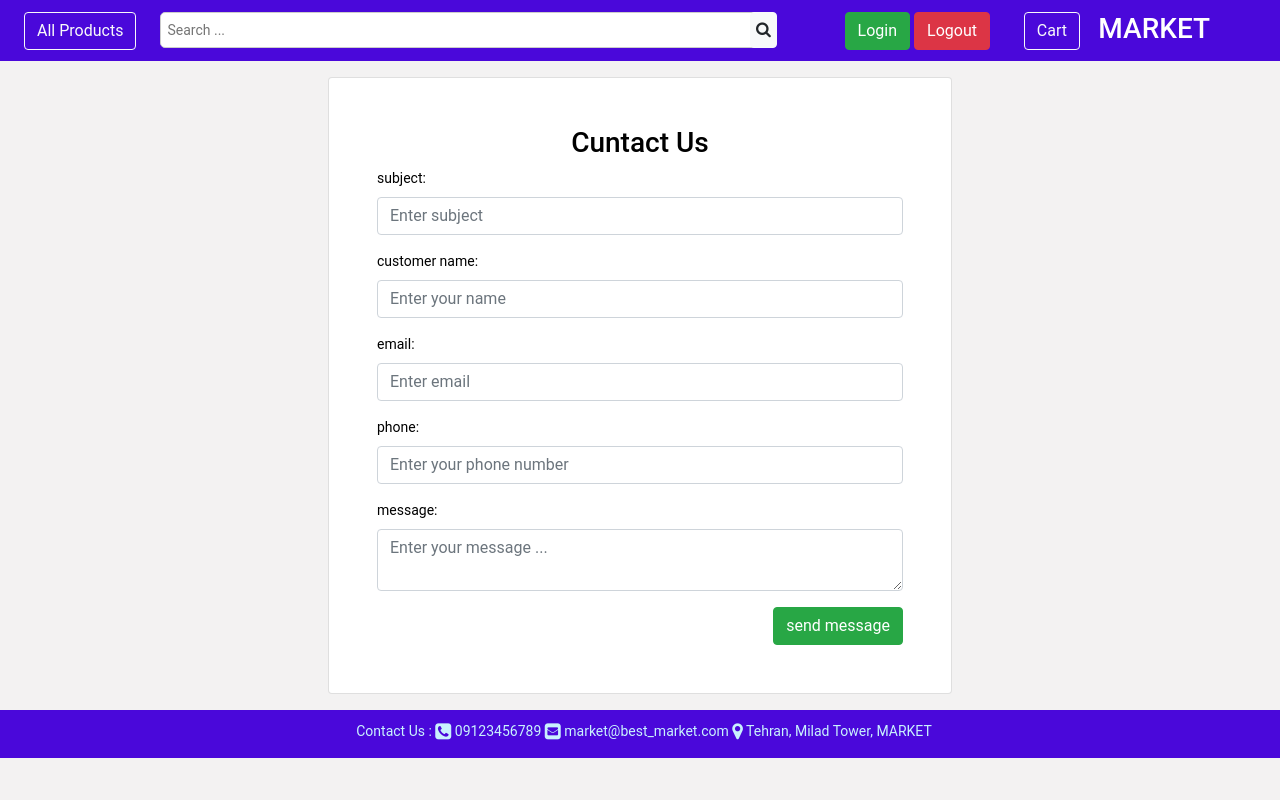
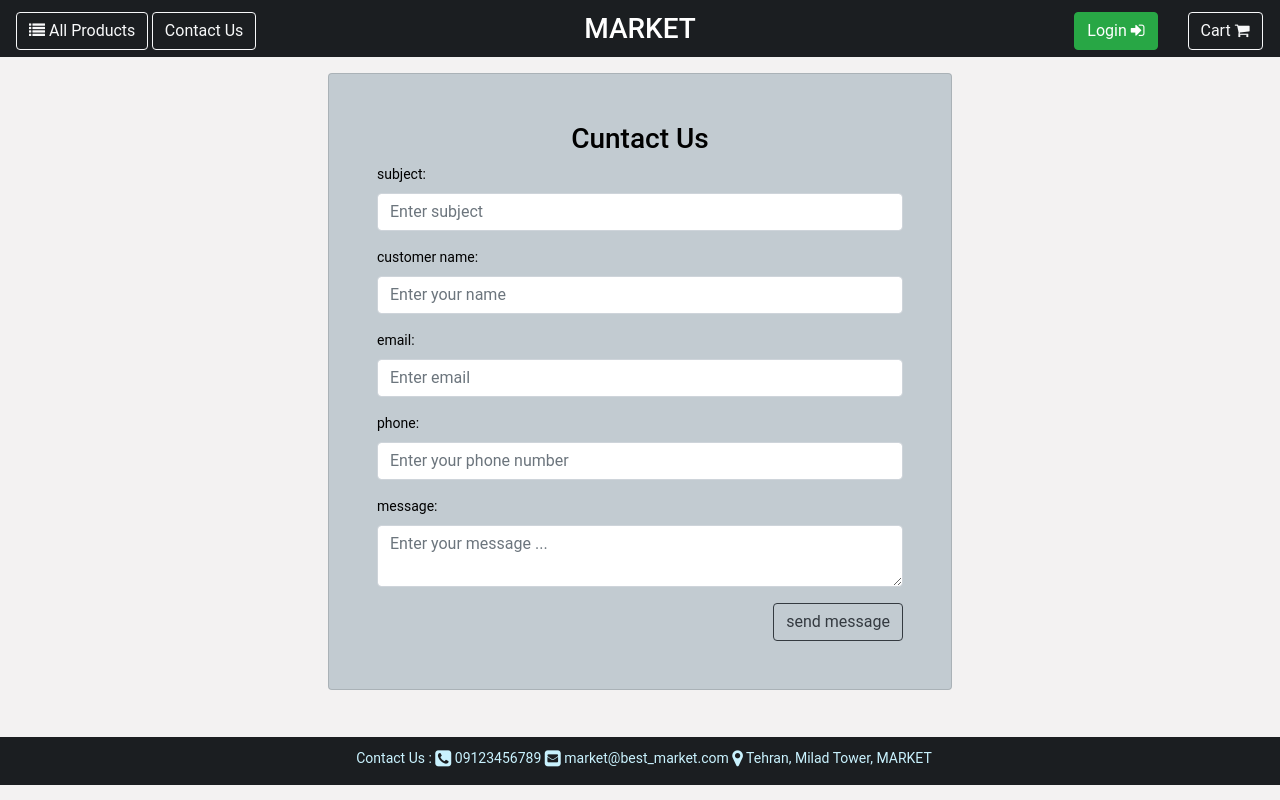
Before and after one commit to hadikomeili/online_market-django-, a Django app: page /contact_us/ in a window 1280 px wide. Run offline with Django 3.2, Linux system fonts and the light colour scheme; some libraries are stand-ins or nearby versions.

Commit message:
update navbar and buttons

```diff
--- a/landing/urls.py
+++ b/landing/urls.py
@@ -6,5 +6,7 @@ app_name = 'landing'
 
 urlpatterns = [
     path('contact_us/', contact_us, name='contact_us'),
+    path('', HomeView.as_view(), name='index'),
+    path('home/', HomeView.as_view(), name='home'),
 
 ]
--- a/landing/views.py
+++ b/landing/views.py
@@ -44,3 +44,8 @@ def contact_us(request):
     else:
 
         return render(request, 'landing/contact_us.html')
+
+
+class HomeView(generic.TemplateView):
+
+    ...
--- a/order/views.py
+++ b/order/views.py
@@ -187,8 +187,8 @@ class CartView(LoginRequiredMixin, View):
                         product = orderitem.product
                         product.inventory += orderitem.product_number
                         product.save()
-                        orderitem.deleted = True
-                        orderitem.save()
+                        # orderitem.deleted = True
+                        # orderitem.save()
                     cart.status = 'CA'
                     cart.order_status = 'CA'
                     cart.deleted = True
--- a/templates/base.html
+++ b/templates/base.html
@@ -12,9 +12,9 @@
     <link rel="stylesheet" href="https://cdnjs.cloudflare.com/ajax/libs/font-awesome/4.7.0/css/font-awesome.min.css">
     <script src="https://cdnjs.cloudflare.com/ajax/libs/jquery/3.6.0/jquery.min.js"></script>
     <script src="https://maxcdn.bootstrapcdn.com/bootstrap/4.5.2/js/bootstrap.min.js"></script>
-{#    <script src="https://ajax.googleapis.com/ajax/libs/jquery/3.5.1/jquery.min.js"></script>#}
-{#    <script type="text/JavaScript" src="https://ajax.googleapis.com/ajax/libs/jquery/1.10.1/jquery.min.js"></script>#}
-{#    <script src="https://code.jquery.com/jquery-1.10.1.min.js"></script>#}
+    {#    <script src="https://ajax.googleapis.com/ajax/libs/jquery/3.5.1/jquery.min.js"></script>#}
+    {#    <script type="text/JavaScript" src="https://ajax.googleapis.com/ajax/libs/jquery/1.10.1/jquery.min.js"></script>#}
+    {#    <script src="https://code.jquery.com/jquery-1.10.1.min.js"></script>#}
     {% block css %}
         <style>
             html, body {
@@ -53,6 +53,8 @@
                 padding: 14px;
             }
 
+            {##branding a {}#}
+
             #header input[type=text] {
                 border: 1px solid #ccc;
             }
@@ -86,46 +88,73 @@
 </head>
 {% load i18n %}
 <body>
-<div id="header" class="container-fluid p-0 m-0 pt-2">
-    <div id="topnav" class="header p-1 m-auto">
+<div id="header" class="container-fluid p-0 m-0 pt-2" style="background-color: #1b1e21">
+    <div id="topnav" class="container-fluid header pl-3 pr-3 pt-1 m-auto">
         <div id="siteheader" class="row" style="height: 45px">
-            <div id="products" style="position: absolute; left: 1.5rem">
-                <a href="{% url 'product:product_index' %}"><button class="btn btn-outline-light">
-                    {% translate 'All Products' %}</button></a>
+            <div id="products" class="col-4 float-left">
+                <a href="{% url 'product:product_index' %}">
+                    <button class="btn btn-outline-light">
+                        <strong><i class="fa fa-list"></i></strong> {% translate 'All Products' %}</button>
+                </a>
+                <a href="{% url 'landing:contact_us' %}">
+                    <button class="btn btn-outline-light">
+                        {% translate 'Contact Us' %}</button>
+                </a>
+                {#                <a href="{% url 'product:product_index' %}"><button class="btn btn-outline-light">#}
+                {#                    {% translate 'Categories' %}</button></a>#}
 
             </div>
-            <div class="search-container">
-                <form action="">
-                    <input type="text" placeholder="{% translate 'Search ...' %}" name="search"
-                           style="position: fixed; left: 160px; padding: 6.5px; border-radius: 5px" ; size="70px">
-                    <button type="submit" class="btn btn-light" style="position: fixed; left: 750px; padding: 5px"><i
-                            class="fa fa-search"></i></button>
-                </form>
+            <div id="branding" class="col-4 text-center">
+                {% block branding %}
+                    <a href="/product/" style="text-decoration: none"><h3 class="text-white">{% translate 'MARKET' %}</h3></a>
+                {% endblock %}
+            </div>
+            {#            <div class="search-container">#}
+            {#                <form action="">#}
+            {#                    <input type="text" placeholder="{% translate 'Search ...' %}" name="search"#}
+            {#                           style="position: fixed; left: 160px; padding: 6.5px; border-radius: 5px" ; size="70px">#}
+            {#                    <button type="submit" class="btn btn-light" style="position: fixed; left: 750px; padding: 5px"><i#}
+            {#                            class="fa fa-search"></i></button>#}
+            {#                </form>#}
+            {##}
+            {#            </div>#}
+            <div id="user-tools" class="col-3 float-right text-right">
+                {% if request.user.is_authenticated %}
+                    <a href="/customer/logout/">
+                        <button class="btn btn-danger">{% translate 'Logout' %}
+                            <strong><i class="fa fa-sign-out"></i></strong></button>
+                    </a>
+                    <a href="/customer/dashboard/">
+                        <button class="btn btn-info">{% translate 'Account' %}
+                            <strong><i class="fa fa-user"></i></strong></button>
+                    </a>
+                {% else %}
+                    <a href="/customer/login/">
+                        <button class="btn btn-success">{% translate 'Login' %}
+                            <strong><i class="fa fa-sign-in"></i></strong></button>
+                    </a>
+                {% endif %}
+
 
             </div>
-            <div id="user-tools">
-                <a href="/customer/login/"><button class="btn btn-success"
-                        style="position: fixed; right: 370px">{% translate 'Login' %}</button></a>
-                <a href="/customer/logout/"><button class="btn btn-danger"
-                        style="position: fixed; right: 290px">{% translate 'Logout' %}</button></a>
+            <div id="cart" class="col-1 float-right">
+                <a href="/order/cart/">
+                    <button class="btn btn-outline-light">{% translate 'Cart' %} <strong><i
+                            class="fa fa-shopping-cart"></i></strong></button>
+                </a>
             </div>
-            <div id="cart">
-                <a href="/order/cart/"> <button class="btn btn-outline-light" style="position: fixed; right: 200px">{% translate 'Cart' %}<i
-                        class="fa fa-cart"></i></button></a>
-            </div>
-            <div id="branding" style="position: absolute; right:70px">{% block branding %}
-                <a href="/product/"><h3 class="text-white">{% translate 'MARKET' %}</h3></a>{% endblock %}</div>
+
         </div>
 
     </div>
 </div>
 
 
-<div id="content">
+<div id="content" style="min-height: 85vh">
     {% block content %}
     {% endblock %}
 </div>
-<div id="footer" class="container-fluid text-center">
+<div id="footer" class="container-fluid text-center" style="background-color: #1b1e21">
 
     {% block footer %}
         <div class="container-fluid">
--- a/templates/landing/contact_us.html
+++ b/templates/landing/contact_us.html
@@ -6,7 +6,7 @@
 {% block extrahead %}{% endblock %}
 {% block content %}
     <div id="content-main" class="container-fluid text-center p-3">
-        <div class="card p-5 m-auto w-50 pt-3 pb-3 text-left">
+        <div class="card p-5 m-auto w-50 pt-3 pb-3 text-left" style="background-color: #c2cbd1">
             <h3 class="text-center">{% translate 'Cuntact Us' %}</h3>
             <form id="my-form">
                 <div class="form-group">
@@ -30,7 +30,7 @@
                     <textarea id="message_text" class="form-control required" placeholder="Enter your message ..."></textarea>
                 </div>
                 <button type="button" id="submit"
-                        class="btn btn-success float-right">{% translate 'send message' %}</button>
+                        class="btn btn-outline-dark float-right">{% translate 'send message' %}</button>
             </form>
         </div>
         <script>
--- a/templates/product/category_panel.html
+++ b/templates/product/category_panel.html
@@ -1,5 +1,5 @@
-<div class="card category_card_view text-center ml-4 mt-2 mb-2 shadow" style="width: 120px; border:solid #8b000e;
- padding: 5px; background-color: whitesmoke; color: #373737; height: 135px" >
+<div class="card category_card_view text-center ml-4 mt-2 mb-2 shadow" style="width: 120px; border:solid black;
+ padding: 2px; background-color: whitesmoke; color: #373737; height: 128px" >
     <a href="/product/category/{{ category.id }}"><img src="/static/{{ category.image }}" alt="category image"
                                                        width="100%" height="100px" ></a>
 
```
Also changed, not shown: templates/order/cart.html (+7 -7 lines), db.sqlite3.
